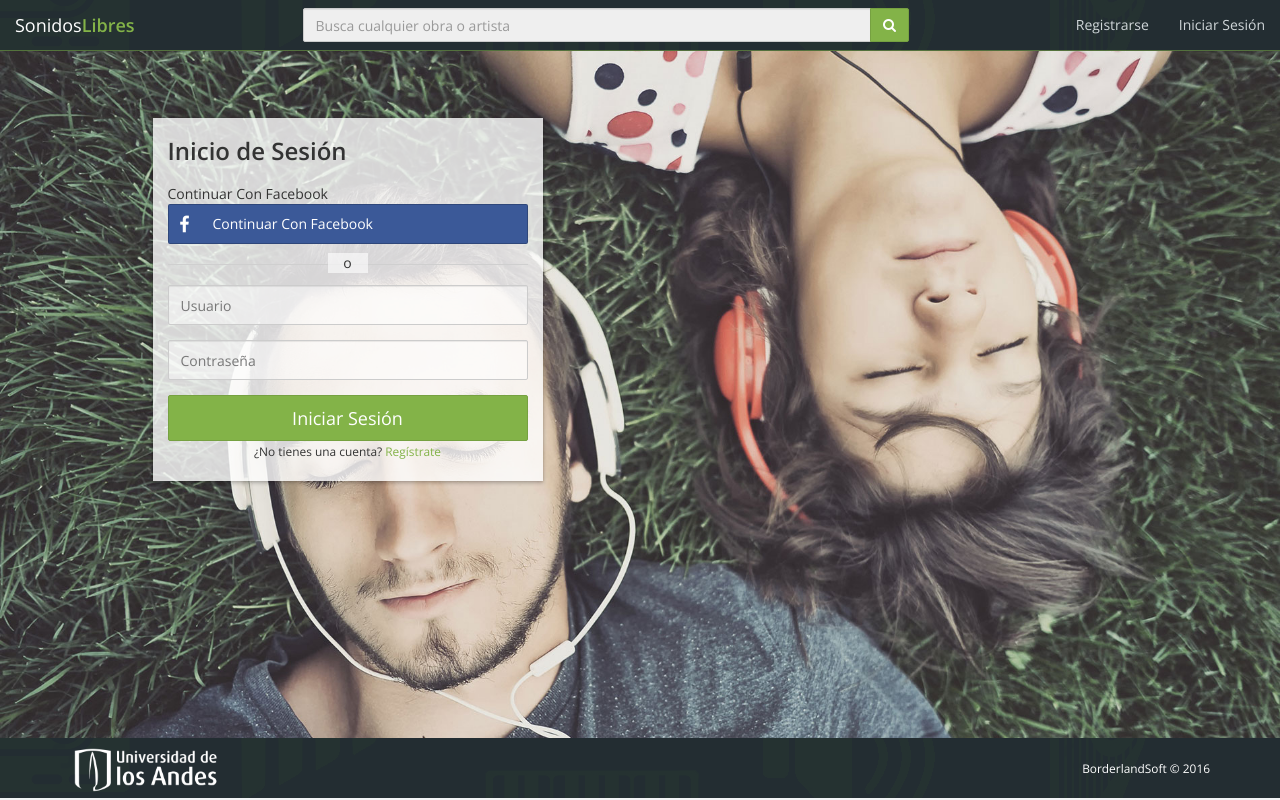
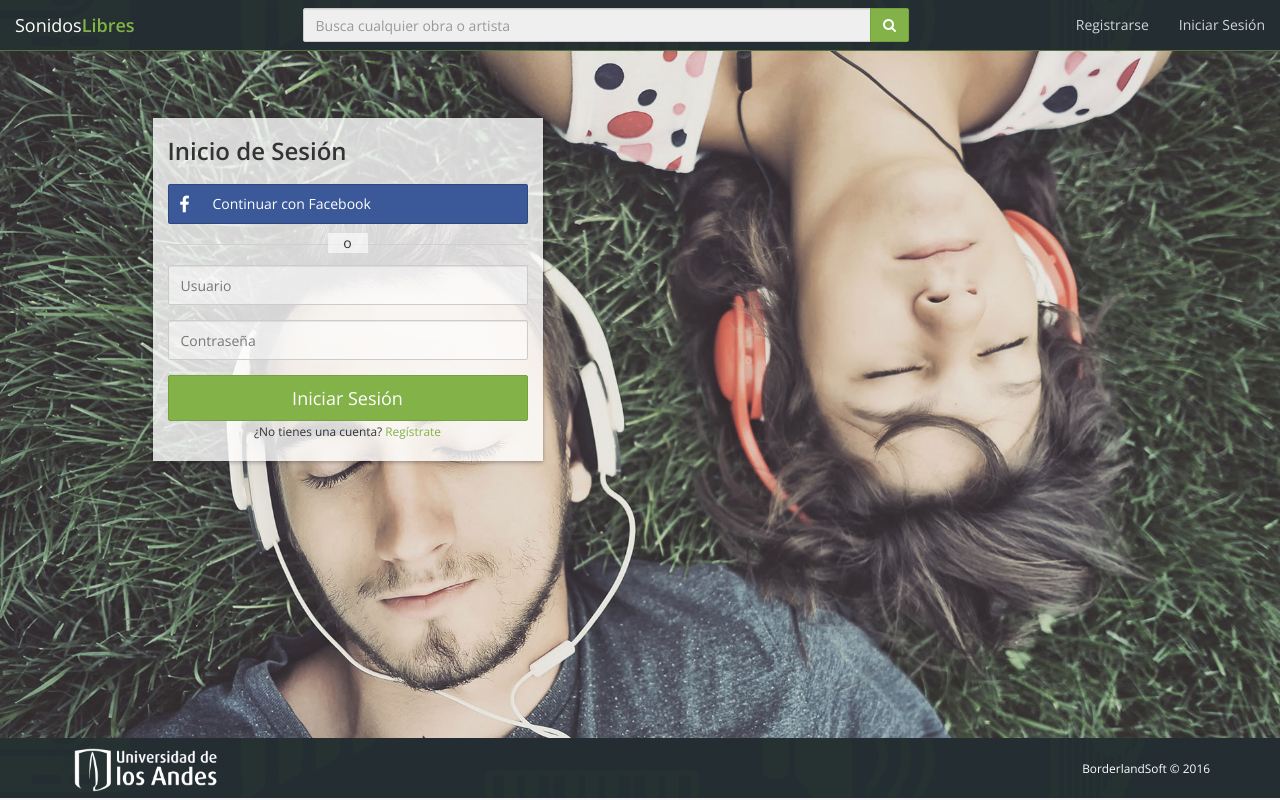
Before and after one commit to UAMISO4101/borderlandsoft201620, a Django app: template SonidosLibres/templates/login.html in a window 1280 px wide. Run offline with Django 3.2, Linux system fonts and the light colour scheme; the template is opened without the code that fills it, so the values that code supplies are empty; style sheets or scripts are compiled from the project's sources; parts of the project's set-up code (start-up, migrations or seed data) failed here and were passed over; some libraries are stand-ins or nearby versions.

Commit message:
Ajustes en capa servicio de login con facebook

```diff
--- a/SonidosLibres/settings/common.py
+++ b/SonidosLibres/settings/common.py
@@ -151,8 +151,10 @@ AUTHENTICATION_BACKENDS = (
     'django.contrib.auth.backends.ModelBackend',
 )
 
-FACEBOOK_APP_ID=1619870414974156
-FACEBOOK_API_SECRET='a9bd2e6cfd4c13bdb937c22d0e675b5d'
+#1619870414974156
+SOCIAL_AUTH_FACEBOOK_KEY='355666158101360'
+#'a9bd2e6cfd4c13bdb937c22d0e675b5d'
+SOCIAL_AUTH_FACEBOOK_SECRET='3879f18e7991107d14a9887e316278db'
 SOCIAL_AUTH_FACEBOOK_SCOPE = ['email']
 
 SOCIAL_AUTH_FACEBOOK_PROFILE_EXTRA_PARAMS = {
--- a/SonidosLibres/static/js/login.js
+++ b/SonidosLibres/static/js/login.js
@@ -29,82 +29,3 @@ $(document).ready(function () {
     });
 
 });
-
-// This is called with the results from from FB.getLoginStatus().
-  function statusChangeCallback(response) {
-    console.log('statusChangeCallback');
-    console.log(response);
-    // The response object is returned with a status field that lets the
-    // app know the current login status of the person.
-    // Full docs on the response object can be found in the documentation
-    // for FB.getLoginStatus().
-    if (response.status === 'connected') {
-      // Logged into your app and Facebook.
-      testAPI();
-    } else if (response.status === 'not_authorized') {
-      // The person is logged into Facebook, but not your app.
-      document.getElementById('status').innerHTML = 'Please log ' +
-        'into this app.';
-    } else {
-      // The person is not logged into Facebook, so we're not sure if
-      // they are logged into this app or not.
-      document.getElementById('status').innerHTML = 'Please log ' +
-        'into Facebook.';
-    }
-  }
-
-  // This function is called when someone finishes with the Login
-  // Button.  See the onlogin handler attached to it in the sample
-  // code below.
-  function checkLoginState() {
-    FB.getLoginStatus(function(response) {
-      statusChangeCallback(response);
-    });
-  }
-
-  window.fbAsyncInit = function() {
-  FB.init({
-    appId      : '1619870414974156',
-    cookie     : true,  // enable cookies to allow the server to access
-                        // the session
-    xfbml      : true,  // parse social plugins on this page
-    version    : 'v2.8' // use graph api version 2.5
-  });
-
-  // Now that we've initialized the JavaScript SDK, we call
-  // FB.getLoginStatus().  This function gets the state of the
-  // person visiting this page and can return one of three states to
-  // the callback you provide.  They can be:
-  //
-  // 1. Logged into your app ('connected')
-  // 2. Logged into Facebook, but not your app ('not_authorized')
-  // 3. Not logged into Facebook and can't tell if they are logged into
-  //    your app or not.
-  //
-  // These three cases are handled in the callback function.
-
-  FB.getLoginStatus(function(response) {
-    statusChangeCallback(response);
-  });
-
-  };
-
-  // Load the SDK asynchronously
-  (function(d, s, id) {
-    var js, fjs = d.getElementsByTagName(s)[0];
-    if (d.getElementById(id)) return;
-    js = d.createElement(s); js.id = id;
-    js.src = "//connect.facebook.net/en_US/sdk.js";
-    fjs.parentNode.insertBefore(js, fjs);
-  }(document, 'script', 'facebook-jssdk'));
-
-  // Here we run a very simple test of the Graph API after login is
-  // successful.  See statusChangeCallback() for when this call is made.
-  function testAPI() {
-    console.log('Welcome!  Fetching your information.... ');
-    FB.api('/me', function(response) {
-      console.log('Successful login for: ' + response.name);
-      document.getElementById('status').innerHTML =
-        'Thanks for logging in, ' + response.name + '!';
-    });
-  }
--- a/SonidosLibres/templates/login.html
+++ b/SonidosLibres/templates/login.html
@@ -1,11 +1,7 @@
 {% extends "partials/authenticate.html" %}
 {% load static%}
 {#{% block offset %}col-sm-offset-4{% endblock %}#}
-{% block facebook %}
-    <fb:login-button scope="public_profile,email" onlogin="checkLoginState();">
-        Continuar Con Facebook
-    </fb:login-button>
-{% endblock %}
+{% block facebook %}Continuar con Facebook{% endblock %}
 
 {% block title %}Inicio de Sesión{% endblock %}
 {% block bodyClass %}main-pic login-pic{% endblock %}
@@ -27,4 +23,5 @@
 
 {% block pagescripts %}
     <script src="{% static "js/login.js" %}" type="text/javascript"></script>
+    <script src="{% static "js/backend-facebook.js" %}" type="text/javascript"></script>
 {% endblock %}
--- a/SonidosLibres/templates/partials/authenticate.html
+++ b/SonidosLibres/templates/partials/authenticate.html
@@ -8,16 +8,11 @@
                 <div class="col-sm-offset-1 col-sm-5 col-md-4 box box-transparent">
                     <h3>{% block title %}{% endblock %}</h3>
                     <form novalidate>
-                        <fb:login-button scope="email" onlogin="window.location.href='{% url 'social:begin' 'facebook' %}?next=/'">
-        Continuar Con Facebook
-    </fb:login-button>
-                    <div id="status">
-</div>
-
-                        <a class="btn btn-block btn-social btn-facebook btn-tall">
+                        <a class="btn btn-block btn-social btn-facebook btn-tall" onclick="login();" >
                             <span class="fa fa-facebook"></span>
                             {% block facebook %}{% endblock %}
                         </a>
+
                         <div class="text-divider">
                             <div class="text-center">
                                 <span>o</span>
--- a/SonidosLibres/templates/register.html
+++ b/SonidosLibres/templates/register.html
@@ -38,4 +38,5 @@
 
 {% block pagescripts %}
     <script src="{% static "js/register.js" %}" type="text/javascript"></script>
+    <script src="{% static "js/backend-facebook.js" %}" type="text/javascript"></script>
 {% endblock %}
```
Also changed, not shown: SonidosLibres/static/js/backend-facebook.js (added, +89 -0 lines).
